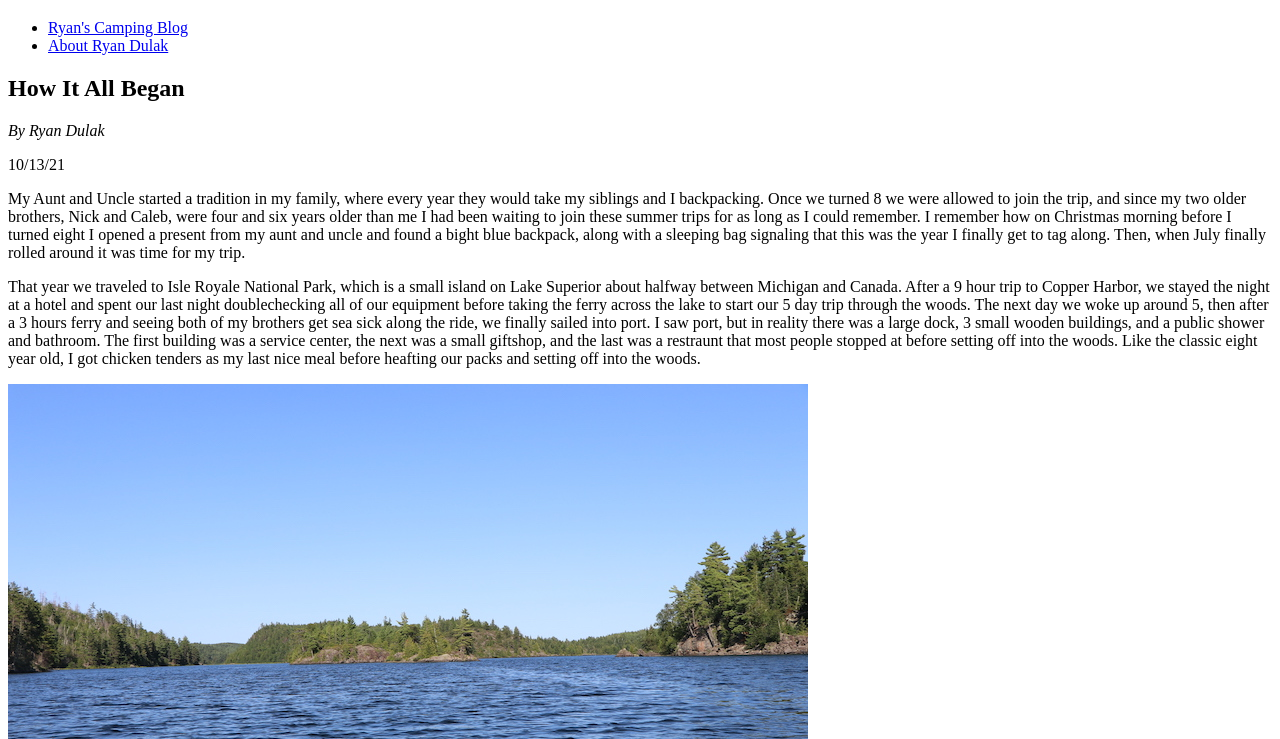
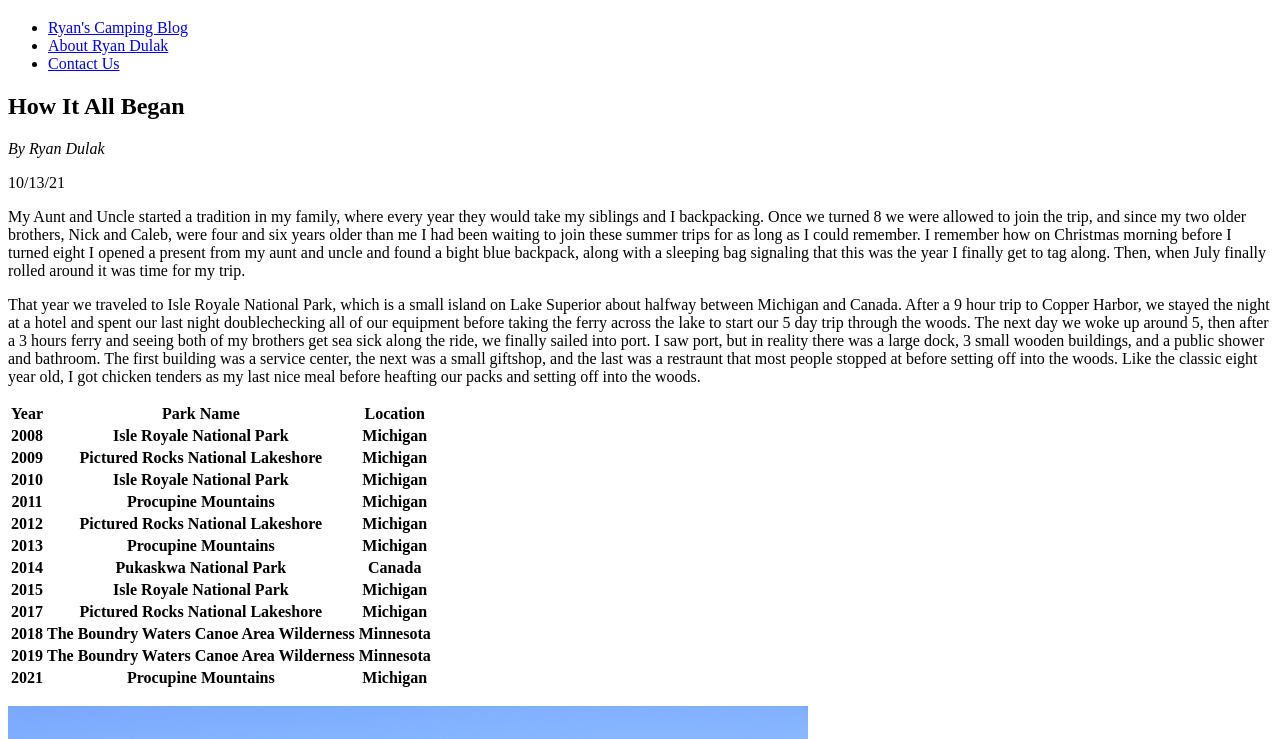
Before and after one commit to dulakrya/mi349_blog, a plain HTML site: page index.html in a window 1280 px wide. Shown: the part 61-800 px from the top of the page. Drawn offline with Linux system fonts and the light colour scheme.

Commit message:
added contact page

```diff
--- a/index.html
+++ b/index.html
@@ -7,17 +7,21 @@
     <title>Ryan's Camping Blog</title>
 </head>
 <body>
+    <header>
         <h1>Ryan's Camping Stories</h1>
         <nav>
             <ul>
                 <li><a href="index.html">Ryan's Camping Blog</a></li>
                 <li><a href="about.html">About Ryan Dulak</a></li>
+                <li><a href="contact.html">Contact Us</a></li>
             </ul>
         </nav>
+    </header>
 
+    <section>
         <h2>How It All Began</h2>
         <address>By Ryan Dulak</address>
-    <p><time>10/13/21</time></p>
+        <p><time datetime="2021-10-13" title="10/13/21">10/13/21</time></p>
         <p>My Aunt and Uncle started a tradition in my family, where every year they would take my siblings and I backpacking. Once we turned 8 we were allowed to
             join the trip, and since my two older brothers, Nick and Caleb, were four and six years older than me I had been waiting to join these summer
             trips for as long as I could remember. I remember how on Christmas morning before I turned eight I opened a present from my aunt and uncle and found a
@@ -29,14 +33,80 @@
             of my brothers get sea sick along the ride, we finally sailed into port. I saw port, but in reality there was a large dock, 3 small wooden buildings, and a public shower and bathroom.
             The first building was a service center, the next was a small giftshop, and the last was a restraunt that most people stopped at before setting off
             into the woods. Like the classic eight year old, I got chicken tenders as my last nice meal before heafting our packs and setting off into the woods.</p>
+        <table>
+            <tr>
+                <th>Year</th>
+                <th>Park Name</th>
+                <th>Location</th>
+            </tr>
+            <tr>
+                <th>2008</th>
+                <th>Isle Royale National Park</th>
+                <th>Michigan</th>
+            </tr>
+            <tr>
+                <th>2009</th>
+                <th>Pictured Rocks National Lakeshore</th>
+                <th>Michigan</th>
+            </tr>
+            <tr>
+                <th>2010</th>
+                <th>Isle Royale National Park</th>
+                <th>Michigan</th>
+            </tr>
+            <tr>
+                <th>2011</th>
+                <th>Procupine Mountains</th>
+                <th>Michigan</th>
+            </tr>
+            <tr>
+                <th>2012</th>
+                <th>Pictured Rocks National Lakeshore</th>
+                <th>Michigan</th>
+            </tr>
+            <tr>
+                <th>2013</th>
+                <th>Procupine Mountains</th>
+                <th>Michigan</th>
+            </tr>
+            <tr>
+                <th>2014</th>
+                <th>Pukaskwa National Park</th>
+                <th>Canada</th>
+            </tr>
+            <tr>
+                <th>2015</th>
+                <th>Isle Royale National Park</th>
+                <th>Michigan</th>
+            </tr>
+            <tr>
+                <th>2017</th>
+                <th>Pictured Rocks National Lakeshore</th>
+                <th>Michigan</th>
+            </tr>
+            <tr>
+                <th>2018</th>
+                <th>The Boundry Waters Canoe Area Wilderness</th>
+                <th>Minnesota</th>
+            </tr>
+            <tr>
+                <th>2019</th>
+                <th>The Boundry Waters Canoe Area Wilderness</th>
+                <th>Minnesota</th>
+            </tr>
+            <tr>
+                <th>2021</th>
+                <th>Procupine Mountains</th>
+                <th>Michigan</th>
+            </tr>
+            </table>
 
         <p><img src="IMG_5283.JPG" alt="Shore Picture of Isle Royale"></p>
 
         <h2>What Every Day Was Like</h2>
         <address>By Ryan Dulak</address>
-    <p><time>10/14/21</time></p>
-    <p>
-        Each day we would wake up and start a fire, our breakfast would be oatmeal and hot chocolate. Once we finished eating and cleaning our mugs
+        <p><time datetime="2021-10-14" title="10/14/21">10/14/21</time></p>
+        <p>Each day we would wake up and start a fire, our breakfast would be oatmeal and hot chocolate. Once we finished eating and cleaning our mugs
             and silverware, we set up camp. Camps consisted of three, two person tents in a small clearning with a stone firepit at its center. Most campsites were
             near a river or less than a mile from the shore, and had an outhouse near by. But once camp was packed up and stuffed into our backpacks, the journey
             began. Typically the hike was around 6-10 miles with several detours and breaks along the way. Most campsites were 3-4 miles apart, so you could stop at one
@@ -52,5 +122,15 @@
             fire. By the time it was dark, everyone was mostly ready to climb into their tents and get ready for the next day.</p>
 
         <p><img src="IMG_5428.JPG" alt="Picture of Isle Royale"></p>
+    </section>
+    <section>
+        <h2>Sign up for our Newsletter</h2>
+        <form>
+            <label>Email Address:
+                <input type="text">
+            </label>
+            <button>Subscribe</button>
+        </form>
+    </section>
 </body>
 </html>
```
Also changed, not shown: about.html (+5 -1 lines), contact.html (added, +42 -0 lines). Lines whose indentation alone changed are shown as unchanged.
